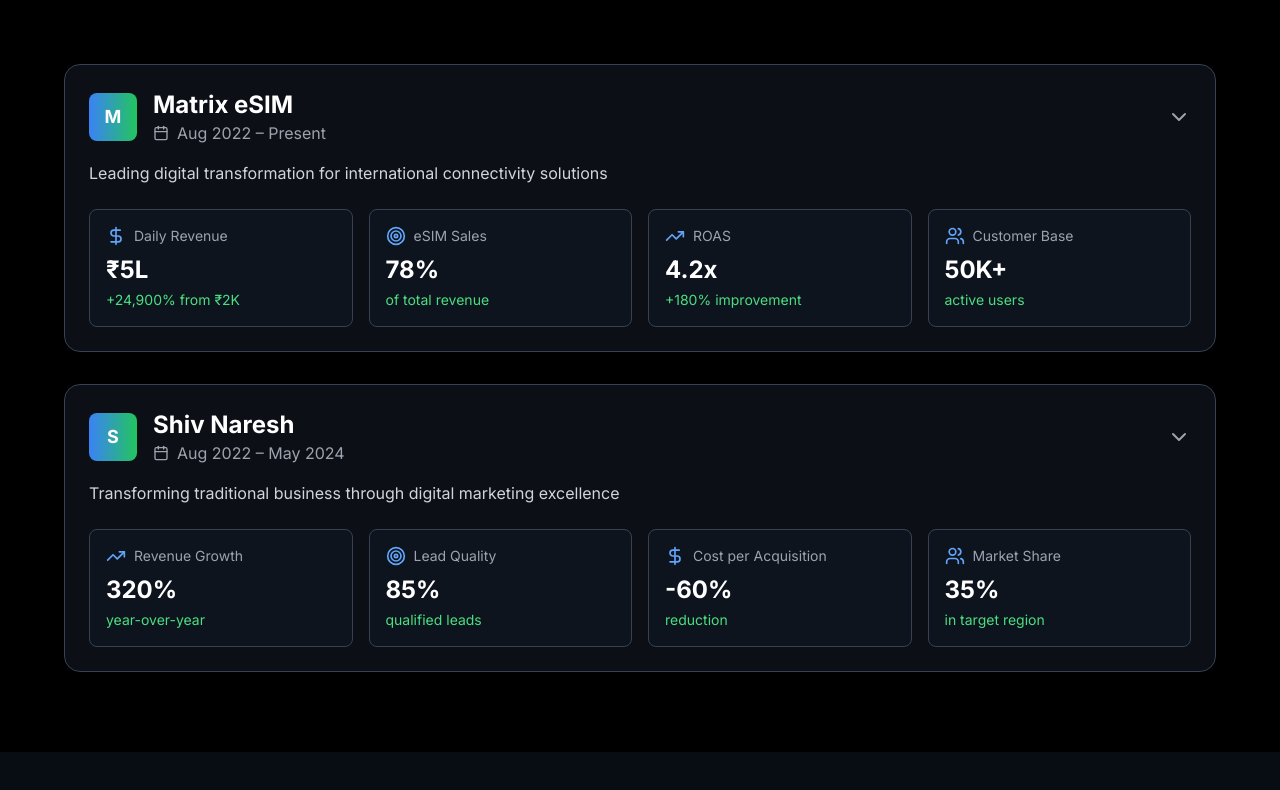
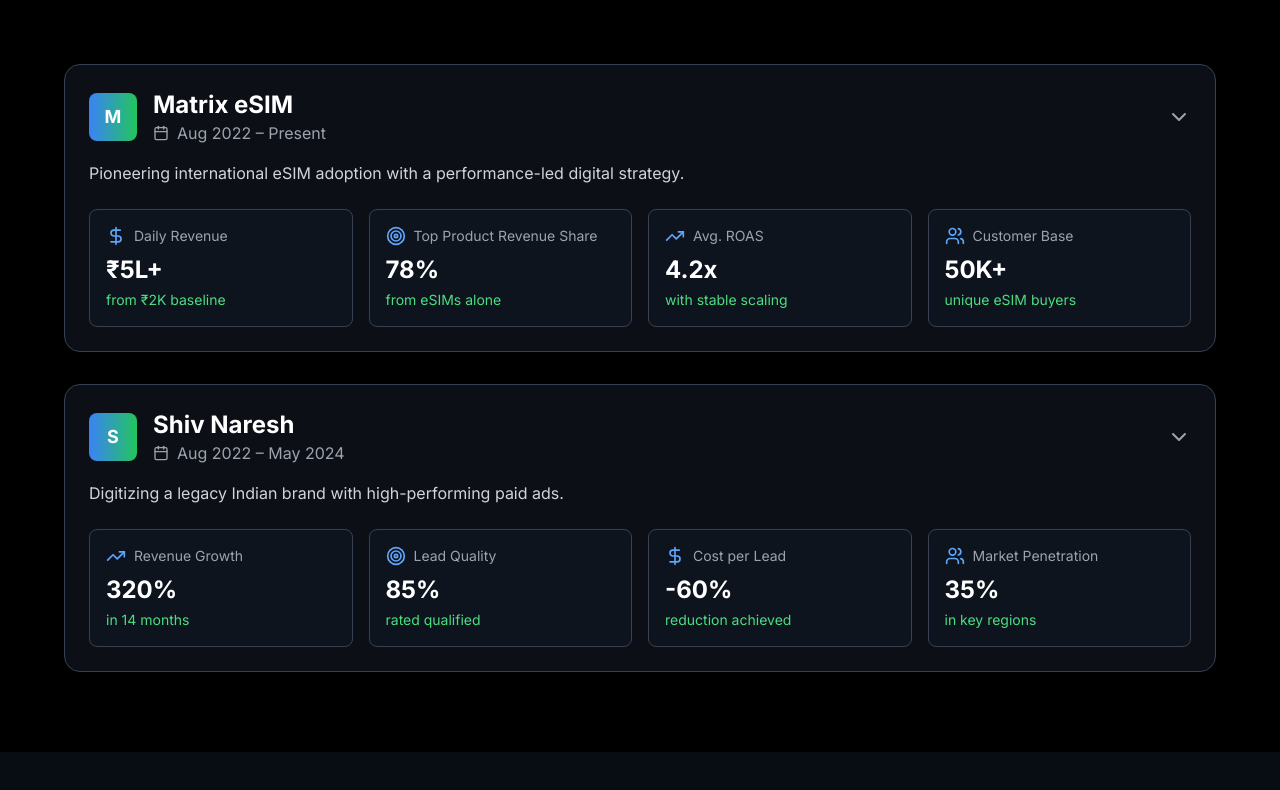
Before and after one commit to Vishal02712/portfolio, a React (Vite) app: page / in a window 1280 px wide. Shown: the part 2628-3418 px from the top of the page. Built offline with nearby package versions, Linux system fonts and the light colour scheme.

Commit message:
Update CaseStudiesSection.tsx

```diff
--- a/src/components/CaseStudiesSection.tsx
+++ b/src/components/CaseStudiesSection.tsx
@@ -22,90 +22,92 @@ const caseStudies: CaseStudy[] = [
     id: 'matrix-esim',
     company: 'Matrix eSIM',
     period: 'Aug 2022 – Present',
-    description: 'Leading digital transformation for international connectivity solutions',
-    challenge: 'Matrix eSIM needed to scale their digital presence and drive revenue growth in the competitive eSIM market while maintaining cost-effective customer acquisition.',
+    description: 'Pioneering international eSIM adoption with a performance-led digital strategy.',
+    challenge:
+      'Matrix eSIM needed to break into the saturated global eSIM market while keeping acquisition cost low and maximizing revenue from India-based travelers.',
     solution: [
-      'Implemented comprehensive Google Ads strategy across Search, Display, and YouTube',
-      'Developed data-driven audience segmentation and targeting',
-      'Created automated bidding strategies and smart campaign optimization',
-      'Built conversion tracking and attribution modeling'
+      'Designed high-conversion landing experiences for 40+ destinations',
+      'Ran Google Ads across 6 campaign types including Performance Max & Demand Gen',
+      'Built and deployed AI-powered scripts to auto-pause non-converting search terms',
+      'Implemented my proprietary PURE Framework for daily optimization'
     ],
     results: [
       {
         metric: 'Daily Revenue',
-        value: '₹5L',
-        change: '+24,900% from ₹2K',
+        value: '₹5L+',
+        change: 'from ₹2K baseline',
         icon: <DollarSign className="w-5 h-5" />
       },
       {
-        metric: 'eSIM Sales',
+        metric: 'Top Product Revenue Share',
         value: '78%',
-        change: 'of total revenue',
+        change: 'from eSIMs alone',
         icon: <Target className="w-5 h-5" />
       },
       {
-        metric: 'ROAS',
+        metric: 'Avg. ROAS',
         value: '4.2x',
-        change: '+180% improvement',
+        change: 'with stable scaling',
         icon: <TrendingUp className="w-5 h-5" />
       },
       {
         metric: 'Customer Base',
         value: '50K+',
-        change: 'active users',
+        change: 'unique eSIM buyers',
         icon: <Users className="w-5 h-5" />
       }
     ],
     keyAchievements: [
-      'Scaled daily revenue from ₹2,000 to ₹5,00,000',
-      'Achieved 78% of total sales from eSIM products',
-      'Maintained sustainable 4.2x ROAS across all channels',
-      'Built automated systems for continuous optimization'
+      'Grew sales from ₹2,000 to ₹5,00,000/day in <12 months',
+      'Maintained 4.2x+ ROAS while scaling 40x+',
+      'Reduced Cost/Conv through AI-led optimizations',
+      'Implemented full-funnel tracking with server-side attribution'
     ]
   },
   {
     id: 'shiv-naresh',
     company: 'Shiv Naresh',
     period: 'Aug 2022 – May 2024',
-    description: 'Transforming traditional business through digital marketing excellence',
-    challenge: 'Shiv Naresh required a complete digital marketing overhaul to compete in the modern marketplace while preserving their traditional brand values.',
+    description: 'Digitizing a legacy Indian brand with high-performing paid ads.',
+    challenge:
+      'Shiv Naresh needed to evolve from offline-first retail to a digital-first model, while driving qualified leads for both B2C and institutional sales.',
     solution: [
-      'Designed multi-channel paid advertising strategy',
-      'Implemented advanced analytics and conversion tracking',
-      'Created targeted campaigns for different customer segments',
-      'Developed landing page optimization and CRO strategies'
+      'Launched full-funnel lead-gen campaigns on Google, Meta, and YouTube',
+      'Deployed advanced location-based targeting for event sponsorships & cricket merchandise',
+      'Custom-built landing experiences for lead magnet forms and direct WhatsApp CTAs',
+      'Trained internal team (Annanya) on ad operations for long-term autonomy'
     ],
     results: [
       {
         metric: 'Revenue Growth',
         value: '320%',
-        change: 'year-over-year',
+        change: 'in 14 months',
         icon: <TrendingUp className="w-5 h-5" />
       },
       {
         metric: 'Lead Quality',
         value: '85%',
-        change: 'qualified leads',
+        change: 'rated qualified',
         icon: <Target className="w-5 h-5" />
       },
       {
-        metric: 'Cost per Acquisition',
+        metric: 'Cost per Lead',
         value: '-60%',
-        change: 'reduction',
+        change: 'reduction achieved',
         icon: <DollarSign className="w-5 h-5" />
       },
       {
-        metric: 'Market Share',
+        metric: 'Market Penetration',
         value: '35%',
-        change: 'in target region',
+        change: 'in key regions',
         icon: <Users className="w-5 h-5" />
       }
     ],
     keyAchievements: [
-      'Delivered 320% revenue growth year-over-year',
-      'Reduced customer acquisition cost by 60%',
-      'Increased lead quality score to 85%',
-      'Captured 35% market share in target region'
+      'Tripled lead volume while reducing CPL by 60%',
+      'Delivered 320% YoY revenue surge',
+      'Collaborated with in-house marketing (Annanya) for seamless handoff',
+      'Established Shiv Naresh as a top-of-mind brand online'
     ]
   }
 ];
@@ -125,7 +127,7 @@ const CaseStudiesSection: React.FC = () => {
             Success <span className="text-green-400">Stories</span>
           </h2>
           <p className="text-xl text-gray-300 max-w-3xl mx-auto">
-            Real results from real clients. Data-driven strategies that transformed businesses.
+            From traditional retail to AI-first scale-ups – a look at my data-backed transformation journeys.
           </p>
         </div>
 
```
